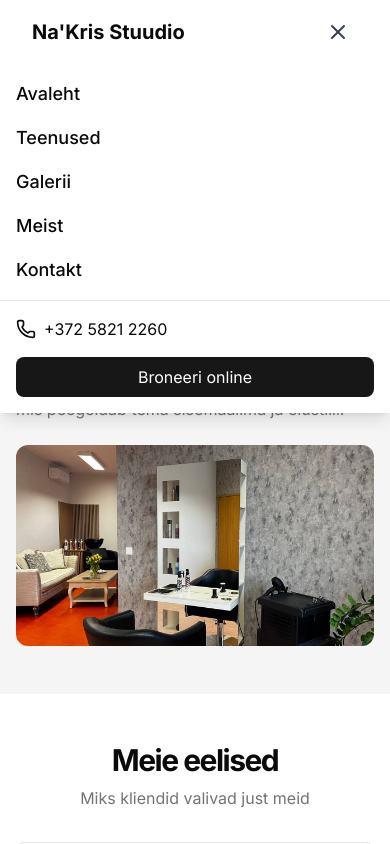
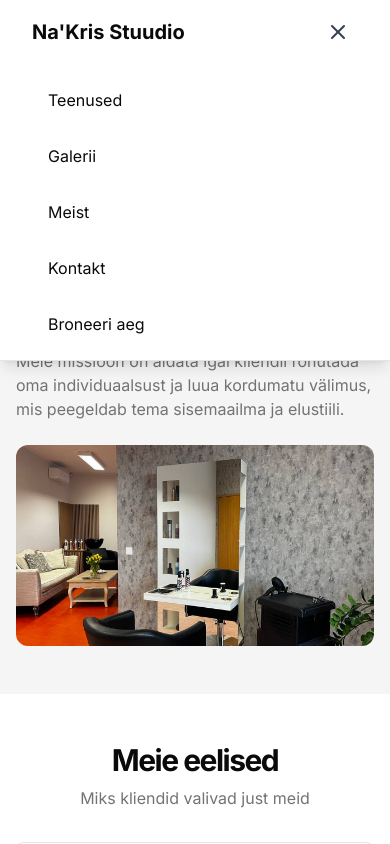
Before and after one commit to Sh4dowyy/hairsalon, a Next.js app: page /about in a window 390 px wide. Both pictures are taken after a click on the button 338 px from the left and 32 px from the top of the page. Shown: the top 844 px of the page. Built offline with nearby package versions, Linux system fonts and the light colour scheme.

Commit message:
feat: delete theme-switcher

```diff
--- a/app/globals.css
+++ b/app/globals.css
@@ -30,33 +30,6 @@
     --chart-4: 43 74% 66%;
     --chart-5: 27 87% 67%;
   }
-
-  .dark {
-    --background: 0 0% 3.9%;
-    --foreground: 0 0% 98%;
-    --card: 0 0% 3.9%;
-    --card-foreground: 0 0% 98%;
-    --popover: 0 0% 3.9%;
-    --popover-foreground: 0 0% 98%;
-    --primary: 0 0% 98%;
-    --primary-foreground: 0 0% 9%;
-    --secondary: 0 0% 14.9%;
-    --secondary-foreground: 0 0% 98%;
-    --muted: 0 0% 14.9%;
-    --muted-foreground: 0 0% 63.9%;
-    --accent: 0 0% 14.9%;
-    --accent-foreground: 0 0% 98%;
-    --destructive: 0 62.8% 30.6%;
-    --destructive-foreground: 0 0% 98%;
-    --border: 0 0% 14.9%;
-    --input: 0 0% 14.9%;
-    --ring: 0 0% 83.1%;
-    --chart-1: 220 70% 50%;
-    --chart-2: 160 60% 45%;
-    --chart-3: 30 80% 55%;
-    --chart-4: 280 65% 60%;
-    --chart-5: 340 75% 55%;
-  }
 }
 
 @layer base {
--- a/app/layout.tsx
+++ b/app/layout.tsx
@@ -4,7 +4,6 @@ import { Inter } from "next/font/google"
 import "./globals.css"
 import { cn } from "@/lib/utils"
 
-import { ThemeProvider } from "@/components/theme-provider"
 import { SiteHeader } from "@/components/site-header"
 import { SiteFooter } from "@/components/site-footer"
 import { Toaster } from "@/components/toaster"
@@ -42,14 +41,12 @@ export default function RootLayout({
         <link rel="manifest" href="/manifest.json" />
       </head>
       <body className={cn("min-h-screen bg-background font-sans antialiased", inter.className)}>
-        <ThemeProvider attribute="class" defaultTheme="system" enableSystem>
         <div className="relative flex min-h-screen flex-col">
           <SiteHeader />
           <div className="flex-1">{children}</div>
           <SiteFooter />
         </div>
         <Toaster />
-        </ThemeProvider>
       </body>
     </html>
   )
--- a/components/mobile-nav.tsx
+++ b/components/mobile-nav.tsx
@@ -2,7 +2,7 @@
 
 import { useState } from "react"
 import Link from "next/link"
-import { Menu, X, Phone } from "lucide-react"
+import { Menu, X } from "lucide-react"
 
 export function MobileNav() {
   const [isOpen, setIsOpen] = useState(false)
@@ -28,57 +28,56 @@ export function MobileNav() {
 
       {/* Mobile Navigation Menu */}
       {isOpen && (
-        <div className="absolute top-16 left-0 right-0 bg-white shadow-lg z-50">
-          <nav className="flex flex-col space-y-4 p-4">
-            <Link
-              href="/"
-              className="text-lg font-medium hover:text-primary"
-              onClick={closeMenu} // Close menu on link click
-            >
-              Avaleht
-            </Link>
+        <div className="absolute top-16 left-0 right-0 bg-background border-b shadow-lg z-50">
+          <nav className="container py-4">
+            <ul className="space-y-4">
+              <li>
                 <Link
                   href="/services"
-              className="text-lg font-medium hover:text-primary"
-              onClick={closeMenu} // Close menu on link click
+                  className="block px-4 py-2 hover:bg-accent rounded-md"
+                  onClick={closeMenu}
                 >
                   Teenused
                 </Link>
+              </li>
+              <li>
                 <Link
                   href="/gallery"
-              className="text-lg font-medium hover:text-primary"
-              onClick={closeMenu} // Close menu on link click
+                  className="block px-4 py-2 hover:bg-accent rounded-md"
+                  onClick={closeMenu}
                 >
                   Galerii
                 </Link>
+              </li>
+              <li>
                 <Link
                   href="/about"
-              className="text-lg font-medium hover:text-primary"
-              onClick={closeMenu} // Close menu on link click
+                  className="block px-4 py-2 hover:bg-accent rounded-md"
+                  onClick={closeMenu}
                 >
                   Meist
                 </Link>
+              </li>
+              <li>
                 <Link
                   href="/contact"
-              className="text-lg font-medium hover:text-primary"
-              onClick={closeMenu} // Close menu on link click
+                  className="block px-4 py-2 hover:bg-accent rounded-md"
+                  onClick={closeMenu}
                 >
                   Kontakt
                 </Link>
-          </nav>
-          <div className="p-4 border-t">
-            <div className="flex items-center mb-4">
-              <Phone className="h-5 w-5 mr-2" />
-              <span>+372 5821 2260</span>
-            </div>
+              </li>
+              <li>
                 <Link
                   href="https://nakris-stuudio.salon.life"
-              className="block w-full text-center py-2 px-4 bg-primary text-white rounded-lg hover:bg-primary-dark"
-              onClick={closeMenu} // Close menu on link click
+                  className="block px-4 py-2 hover:bg-accent rounded-md"
+                  onClick={closeMenu}
                 >
-              Broneeri online
+                  Broneeri aeg
                 </Link>
-          </div>
+              </li>
+            </ul>
+          </nav>
         </div>
       )}
     </div>
--- a/components/theme-provider.tsx
+++ /dev/null
@@ -1,8 +0,0 @@
-"use client"
-
-import * as React from "react"
-import { ThemeProvider as NextThemesProvider, type ThemeProviderProps } from "next-themes"
-
-export function ThemeProvider({ children, ...props }: ThemeProviderProps) {
-  return <NextThemesProvider {...props}>{children}</NextThemesProvider>
-}
--- a/components/theme-switcher.tsx
+++ /dev/null
@@ -1,78 +0,0 @@
-"use client";
-
-import { Button } from "@/components/ui/button";
-import {
-  DropdownMenu,
-  DropdownMenuContent,
-  DropdownMenuRadioGroup,
-  DropdownMenuRadioItem,
-  DropdownMenuTrigger,
-} from "@/components/ui/dropdown-menu";
-import { Laptop, Moon, Sun } from "lucide-react";
-import { useTheme } from "next-themes";
-import { useEffect, useState } from "react";
-
-const ThemeSwitcher = () => {
-  const [mounted, setMounted] = useState(false);
-  const { theme, setTheme } = useTheme();
-
-  // useEffect only runs on the client, so now we can safely show the UI
-  useEffect(() => {
-    setMounted(true);
-  }, []);
-
-  if (!mounted) {
-    return null;
-  }
-
-  const ICON_SIZE = 16;
-
-  return (
-    <DropdownMenu>
-      <DropdownMenuTrigger asChild>
-        <Button variant="ghost" size={"sm"}>
-          {theme === "light" ? (
-            <Sun
-              key="light"
-              size={ICON_SIZE}
-              className={"text-muted-foreground"}
-            />
-          ) : theme === "dark" ? (
-            <Moon
-              key="dark"
-              size={ICON_SIZE}
-              className={"text-muted-foreground"}
-            />
-          ) : (
-            <Laptop
-              key="system"
-              size={ICON_SIZE}
-              className={"text-muted-foreground"}
-            />
-          )}
-        </Button>
-      </DropdownMenuTrigger>
-      <DropdownMenuContent className="w-content" align="start">
-        <DropdownMenuRadioGroup
-          value={theme}
-          onValueChange={(e) => setTheme(e)}
-        >
-          <DropdownMenuRadioItem className="flex gap-2" value="light">
-            <Sun size={ICON_SIZE} className="text-muted-foreground" />{" "}
-            <span>Light</span>
-          </DropdownMenuRadioItem>
-          <DropdownMenuRadioItem className="flex gap-2" value="dark">
-            <Moon size={ICON_SIZE} className="text-muted-foreground" />{" "}
-            <span>Dark</span>
-          </DropdownMenuRadioItem>
-          <DropdownMenuRadioItem className="flex gap-2" value="system">
-            <Laptop size={ICON_SIZE} className="text-muted-foreground" />{" "}
-            <span>System</span>
-          </DropdownMenuRadioItem>
-        </DropdownMenuRadioGroup>
-      </DropdownMenuContent>
-    </DropdownMenu>
-  );
-};
-
-export { ThemeSwitcher };
--- a/tailwind.config.ts
+++ b/tailwind.config.ts
@@ -1,7 +1,6 @@
 import type { Config } from "tailwindcss"
 
 const config = {
-  darkMode: ["class"],
   content: [
     "./pages/**/*.{js,ts,jsx,tsx}",
     "./components/**/*.{js,ts,jsx,tsx}",
```
Lines whose indentation alone changed are shown as unchanged.
